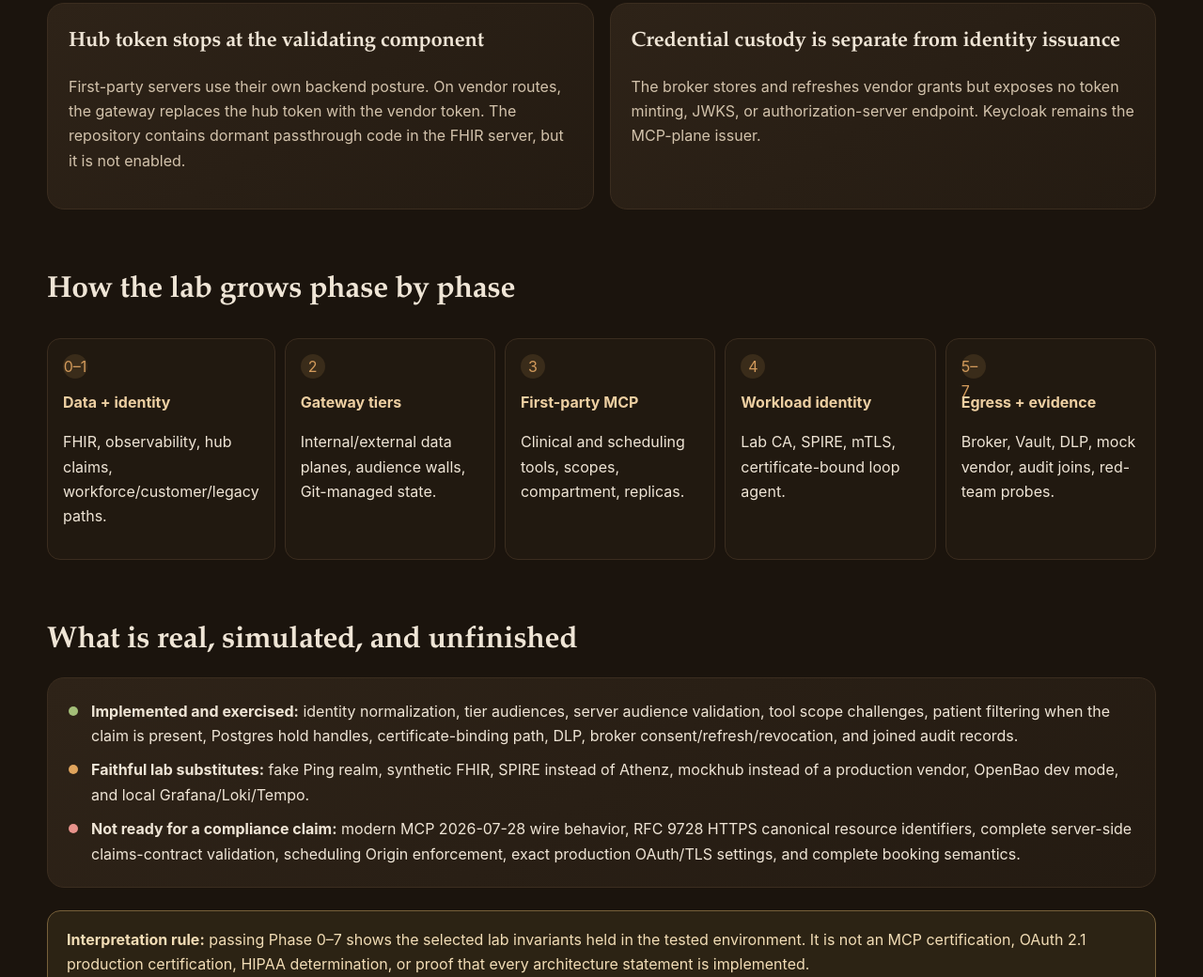
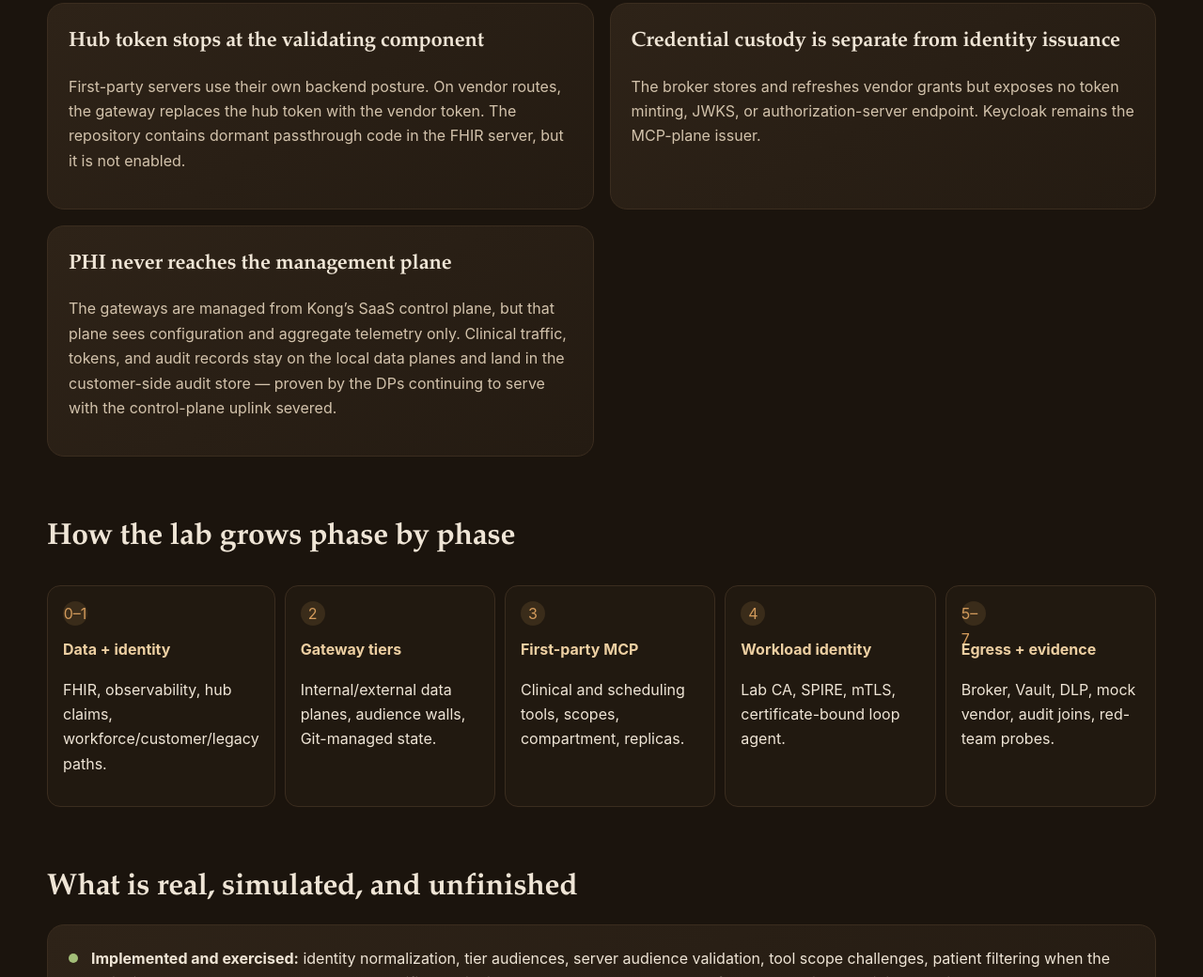
Before and after one commit to chief-builder/mcp-healthcare-reference, a plain HTML site: page docs/walkthrough/overall-functional.html in a window 1280 px wide. Shown: the part 5991-7031 px from the top of the page at 94% size. Drawn offline with Linux system fonts and the light colour scheme.

Commit message:
docs(site): trust boundaries gains the management-plane/PHI card

```diff
--- a/docs/walkthrough/overall-functional.html
+++ b/docs/walkthrough/overall-functional.html
@@ -87,6 +87,7 @@ h1,h2,h3{font-family:"Iowan Old Style","Palatino Linotype",Palatino,Charter,Geor
 <div class="grid">
 <article class="card"><h3>Hub token stops at the validating component</h3><p>First-party servers use their own backend posture. On vendor routes, the gateway replaces the hub token with the vendor token. The repository contains dormant passthrough code in the FHIR server, but it is not enabled.</p></article>
 <article class="card"><h3>Credential custody is separate from identity issuance</h3><p>The broker stores and refreshes vendor grants but exposes no token minting, JWKS, or authorization-server endpoint. Keycloak remains the MCP-plane issuer.</p></article>
+<article class="card"><h3>PHI never reaches the management plane</h3><p>The gateways are managed from Kong’s SaaS control plane, but that plane sees configuration and aggregate telemetry only. Clinical traffic, tokens, and audit records stay on the local data planes and land in the customer-side audit store — proven by the DPs continuing to serve with the control-plane uplink severed.</p></article>
 </div></section>
 
 <section id="phase-growth" data-sources="docs/prototype-plan.md, tests/"><h2>How the lab grows phase by phase</h2>
```
